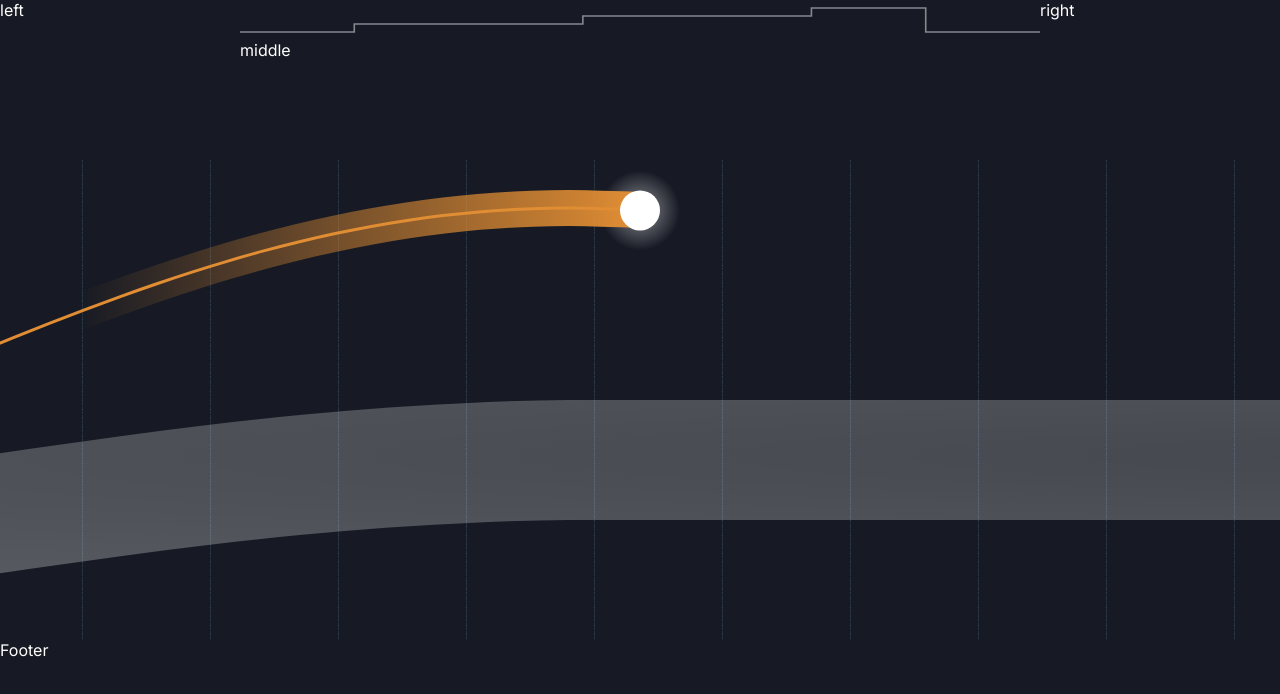
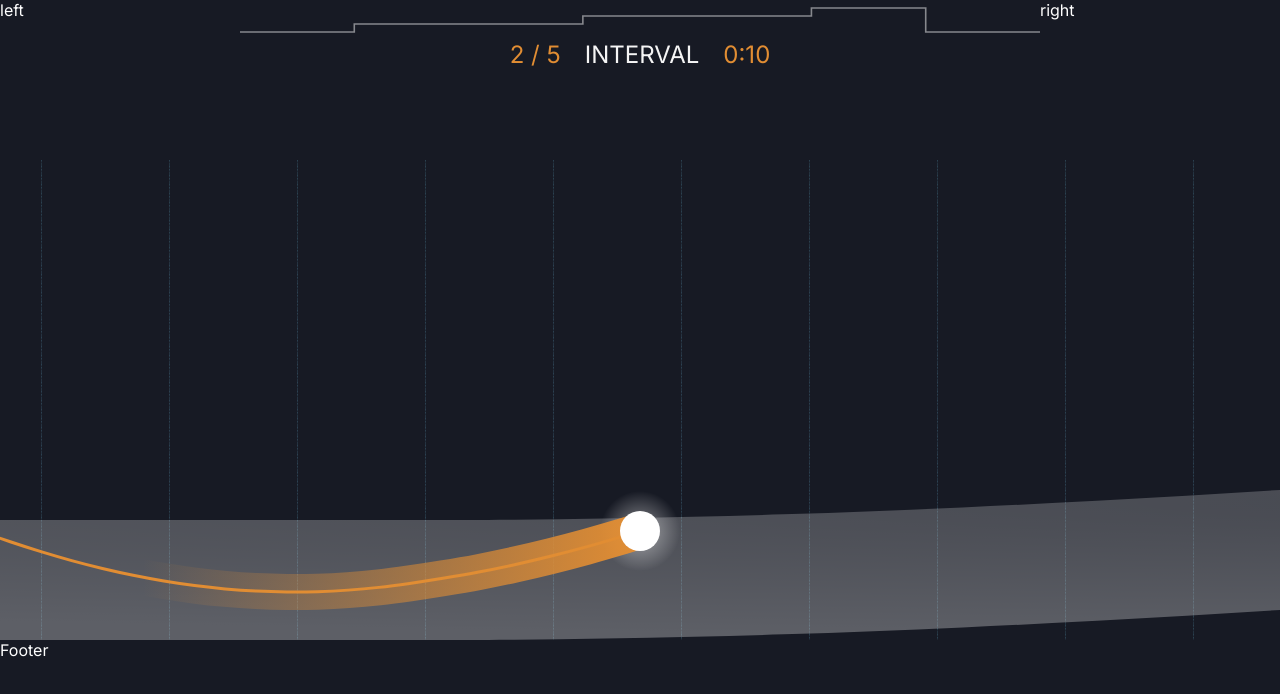
Before and after one commit to BrechtBa/web-row, a Next.js app: page /meteor in a window 1280 px wide. Shown: the top 694 px of the page. Built offline with nearby package versions, Linux system fonts and the light colour scheme.

Commit message:
some clean up

```diff
--- a/package.json
+++ b/package.json
@@ -6,7 +6,8 @@
     "dev": "next dev",
     "build": "next build",
     "start": "next start",
-    "lint": "next lint"
+    "lint": "next lint",
+    "export": "next export"
   },
   "dependencies": {
     "react": "^18",
--- a/src/app/meteor/domain.tsx
+++ b/src/app/meteor/domain.tsx
@@ -1,29 +1,35 @@
 
-import { IntensityZone, IntensityZoneSplits } from '../../domain/domain.tsx'
+import { IntensityZone, IntensityZoneSplits, TimeDelta } from '../../domain/domain'
 
-import IRower from '../../rower/interface.tsx'
+import Rower from '../../rower/interface'
 
 
 export class MeteorWorkoutDefSegment {
-  constructor (duration: number, intensityZone: IntensityZone) {
+
+  duration: TimeDelta;
+  intensityZone: IntensityZone;
+
+  constructor (duration: TimeDelta, intensityZone: IntensityZone) {
     this.duration = duration;
     this.intensityZone = intensityZone;
   }
 
   getMeteorDistance(): number {
-    return getMeteorVelocity(this.intensityZone) * this.duration / 1000;
+    return getMeteorVelocity(this.intensityZone) * this.duration.timeDeltaMs / 1000;
   }
 
 }
 
 
 export class MeteorWorkoutDef {
+  segments: MeteorWorkoutDefSegment[];
+
   constructor(segments: Array<MeteorWorkoutDefSegment>) {
     this.segments = segments;
   }
 
-  getTotalDuration() : number {
-    return this.segments.reduce((accumulator, segment) => accumulator + segment.duration, 0);
+  getTotalDuration() : TimeDelta {
+    return new TimeDelta(this.segments.reduce((accumulator, segment) => accumulator + segment.duration.timeDeltaMs, 0));
   }
 
   getSegments(): Array<MeteorWorkoutDefSegment> {
@@ -49,17 +55,61 @@ function getMeteorVelocity(zone?: IntensityZone) {
 
 
 export function getIntensityZoneInstantaneousVelocityBounds(zone: IntensityZone, intensityZoneSplits: IntensityZoneSplits): {min: number, max: number} {
+
+  let splitMin = intensityZoneSplits[zone];
+  let splitMax = 0;
+
+  if(zone === IntensityZone.Paddle){
+    splitMax = intensityZoneSplits[IntensityZone.Steady];
+  }
+  if(zone === IntensityZone.Steady){
+    splitMax = intensityZoneSplits[IntensityZone.Race];
+  }
+  if(zone === IntensityZone.Race){
+    splitMax = intensityZoneSplits[IntensityZone.Sprint];
+  }
   if(zone === IntensityZone.Sprint){
     // there is no upper bound, so return the same width as the previous zone
-    const v1 = 500*1000 / intensityZoneSplits[zone]
-    const v0 = 500*1000 / intensityZoneSplits[zone-1]
+    const v1 = 500*1000 / splitMin
+    const v0 = 500*1000 / intensityZoneSplits[IntensityZone.Race]
     return {min: v1, max: v1 + (v1-v0)}
   }
-  return {min: 500*1000 / intensityZoneSplits[zone], max: 500*1000 / intensityZoneSplits[zone+1]};
+
+  return {min: 500*1000 / splitMin, max: 500*1000 / splitMax};
+}
+
+interface ActiveSegmentData {
+  index: number;
+  duration: TimeDelta;
+  timeRemaining: TimeDelta;
+}
+
+
+interface MeteorData {
+  meteorDistance: number;
+  meteorTrace: Array<Array<number>>;
+  instantaneousVelocity: number;
+  duration: TimeDelta;
+  time: TimeDelta;
+  timeRemaining: TimeDelta;
+  totalSegments: number;
+  activeSegment: ActiveSegmentData;
 }
 
 
 export class MeteorWorkoutSegment {
+
+  segment: MeteorWorkoutDefSegment;
+  previousSegment: MeteorWorkoutSegment | null;
+  intensityZoneSplits: IntensityZoneSplits;
+  intensityZone: IntensityZone;
+  startTime: TimeDelta
+  duration: TimeDelta;
+  meteorVelocity: number;
+  meteorDistance: number;
+  meteorStartDistance: number;
+  meteorBounds: {min: number, max: number};
+
   constructor(segment: MeteorWorkoutDefSegment, previousSegment: MeteorWorkoutSegment, intensityZoneSplits: IntensityZoneSplits){
     this.segment = segment;
     this.previousSegment = previousSegment;
@@ -68,21 +118,34 @@ export class MeteorWorkoutSegment {
     this.intensityZone = segment.intensityZone;
     this.duration = segment.duration;
     this.meteorVelocity = getMeteorVelocity(segment.intensityZone);
-    this.meteorDistance = this.meteorVelocity * this.duration / 1000;
+    this.meteorDistance = this.meteorVelocity * this.duration.timeDeltaMs / 1000;
     this.meteorBounds = getIntensityZoneInstantaneousVelocityBounds(this.intensityZone, this.intensityZoneSplits)
 
     if(previousSegment === null || previousSegment === undefined){
-      this.startTime = 0;
-      this.startDistance = 0;
+      this.startTime = new TimeDelta(0);
+      this.meteorStartDistance = 0;
     }
     else {
-      this.startTime = previousSegment.startTime + previousSegment.duration;
-      this.startDistance = previousSegment.startDistance + previousSegment.meteorDistance;
+      this.startTime = new TimeDelta(previousSegment.startTime.timeDeltaMs + previousSegment.duration.timeDeltaMs);
+      this.meteorStartDistance = previousSegment.meteorStartDistance + previousSegment.meteorDistance;
     }
   }
 }
 
 export class MeteorWorkout {
+  workout: MeteorWorkoutDef;
+  intensityZoneSplits: IntensityZoneSplits;
+  segments: Array<MeteorWorkoutSegment>;
+
+  totalDuration: TimeDelta;
+  meteorVelocityMin: number;
+  meteorVelocityMax: number;
+  meteorBoundsTrace: Array<{distance: number, min: number, max: number}>;
+
+  startDate: Date | null;
+  meteorTrace: Array<Array<number>>;
+  meteorHistory: Array<{time: TimeDelta, velocity: number}>;
+
   constructor(workout: MeteorWorkoutDef, intensityZoneSplits: IntensityZoneSplits) {
     this.workout = workout;
     this.intensityZoneSplits = intensityZoneSplits;
@@ -92,17 +155,8 @@ export class MeteorWorkout {
 
     this.startDate = null;
 
-    this.active = false;
-    this.instantaneousVelocity = 0;
-
-    this.activeSegment = null;
-
-    this.meteorVelocity = getMeteorVelocity();  // not actual rower velocity but the velocity of the meteor
-    this.meteorDistance = 0;  // not actual rower distance but used for displaying grid lines
-
-    this.meteorTrace = [[0, this.instantaneousVelocity]];
-
-    this.history = [[0, 0]]
+    this.meteorTrace = [[0, 0]];
+    this.meteorHistory = [{time: new TimeDelta(0), velocity: 0}]
 
     this.meteorBoundsTrace = this._getWorkoutInstantaneousVelocityBoundsTrace(
       this.segments, getIntensityZoneInstantaneousVelocityBounds(IntensityZone.Paddle, intensityZoneSplits)
@@ -111,77 +165,141 @@ export class MeteorWorkout {
     this.meteorVelocityMax = getIntensityZoneInstantaneousVelocityBounds(IntensityZone.Sprint, intensityZoneSplits).max;
   }
 
-  _makeSegments(workout: MeteorWorkoutDef, intensityZoneSplits: IntensityZoneSplits): Array<MeteorWorkoutSegment> {
-    return workout.segments.map((segment, index) => {
-      return new MeteorWorkoutSegment(segment, workout.segments[index-1], intensityZoneSplits)
-    });
+  getInitialData(): MeteorData {
+    return {
+      meteorDistance: 0,
+      meteorTrace: [[0, 0]],
+      instantaneousVelocity: 0,
+      duration: new TimeDelta(0),
+      time: new TimeDelta(0),
+      timeRemaining: new TimeDelta(0),
+      totalSegments: 0,
+      activeSegment: {
+        index: -1,
+        duration: new TimeDelta(0),
+        timeRemaining: new TimeDelta(0),
+      }
+    }
+
   }
 
   start() {
-    this.active = true;
     this.startDate = new Date();
   }
 
-  update(now: Date, rower: IRower) {
+  update(now: Date, rower: Rower): MeteorData {
 
-    this.instantaneousVelocity = rower.getInstantaneousVelocity();
+    let instantaneousVelocity = rower.getInstantaneousVelocity();
+    let time = new TimeDelta(0);
+    let activeSegmentIndex = -1;
+    let activeSegment = null;
+    let meteorVelocity = 0;
+    let meteorDistance = 0;
 
-    if(this.active){
-      const time = now.getTime() - this.startDate.getTime()
+    if(this.startDate !== null){
+      time = new TimeDelta(now.getTime() - this.startDate.getTime());
 
-      this.meteorDistance = this._getMeteorDistance(time)
-      this.activeSegment = this._getActiveSegment(time);
+      meteorDistance = this._getMeteorDistance(time)
+      activeSegmentIndex = this._getActiveSegmentIndex(time);
 
-      if(this.activeSegment !== null) {
-        this.meteorVelocity = getMeteorVelocity(this.activeSegment.intensityZone)
+      if(activeSegmentIndex >= 0) {
+        activeSegment = this.segments[activeSegmentIndex];
+        meteorVelocity = getMeteorVelocity(activeSegment.intensityZone)
       }
-      else{
-        this.meteorVelocity = getMeteorVelocity()
+      else {
+        meteorVelocity = getMeteorVelocity()
       }
 
       // update meteor trace
-      if(this.meteorDistance - this.meteorTrace[this.meteorTrace.length-1][0] > 0.2){
-        this.meteorTrace.push([this.meteorDistance, this.instantaneousVelocity]);
+      if(meteorDistance - this.meteorTrace[this.meteorTrace.length-1][0] > 0.2){
+        this.meteorTrace.push([meteorDistance, instantaneousVelocity]);
         this.meteorTrace = this.meteorTrace.slice(-40);
       }
 
       // update history
-      const relativeTime = now.getTime() - this.startDate.getTime();
-      if(relativeTime - this.history[this.history.length-1] > 1.){
-        this.history.push([relativeTime, this.instantaneousVelocity])
+      if(time.timeDeltaMs - this.meteorHistory[this.meteorHistory.length-1].time.timeDeltaMs > 1.){
+        this.meteorHistory.push({time: time, velocity: instantaneousVelocity})
       }
     }
+
+    return {
+      meteorDistance: meteorDistance,
+      instantaneousVelocity: instantaneousVelocity,
+      meteorTrace: this.meteorTrace,
+      duration: this.totalDuration,
+      time: time,
+      timeRemaining: this.totalDuration.subtract(time),
+      totalSegments: this.workout.segments.length,
+      activeSegment: {
+        index: activeSegmentIndex,
+        duration: activeSegment !== null ? activeSegment.duration : new TimeDelta(0),
+        timeRemaining: activeSegment !== null ? activeSegment.startTime.add(activeSegment.duration).subtract(time) : new TimeDelta(0),
+      }
+    };
   }
 
-  _getMeteorDistance(time: number): number {
+  _makeSegments(workout: MeteorWorkoutDef, intensityZoneSplits: IntensityZoneSplits): Array<MeteorWorkoutSegment> {
+    let segments: Array<MeteorWorkoutSegment> = [];
+    for (var i = 0; i < workout.segments.length; i +=1) {
+      segments.push(new MeteorWorkoutSegment(workout.segments[i], segments[segments.length-1], intensityZoneSplits))
+    }
+    return segments
+  }
+
+  _getMeteorDistance(time: TimeDelta): number {
     let totalDuration = 0;
     let totalDistance = 0;
     let segment = null;
     for (var i = 0; i < this.segments.length; i +=1) {
       segment = this.segments[i];
-      if(totalDuration + segment.duration > time) {
-        totalDistance += (time - totalDuration) / 1000 * segment.meteorVelocity;
+      if(totalDuration + segment.duration.timeDeltaMs > time.timeDeltaMs) {
+        totalDistance += (time.timeDeltaMs - totalDuration) / 1000 * segment.meteorVelocity;
         return totalDistance;
       }
-      totalDuration += segment.duration
-      totalDistance += segment.duration / 1000 * segment.meteorVelocity;
+      totalDuration += segment.duration.timeDeltaMs
+      totalDistance += segment.duration.timeDeltaMs / 1000 * segment.meteorVelocity;
     }
-    return totalDistance + (time - totalDuration) / 1000 * getMeteorVelocity(IntensityZone.Paddle);
+    return totalDistance + (time.timeDeltaMs - totalDuration) / 1000 * getMeteorVelocity(IntensityZone.Paddle);
   }
 
-  _getActiveSegment(time: number): MeteorWorkoutDefSegment {
+  _getActiveSegmentIndex(time: TimeDelta): number {
 
     let segmentStart = 0;
     for (var i = 0; i < this.segments.length; i +=1) {
-      if (time < segmentStart + this.segments[i].duration) {
-        return this.segments[i];
+      if (time.timeDeltaMs < segmentStart + this.segments[i].duration.timeDeltaMs) {
+        return i;
       }
-      segmentStart += this.segments[i].duration;
+      segmentStart += this.segments[i].duration.timeDeltaMs;
     }
-    return null;
+    return -1;
   }
 
-  _getSegmentInstantaneousVelocityBoundsTrace(segment: MeteorWorkoutSegment, previousBounds: {min: number, max: number}, startDistance) {
+  _getWorkoutInstantaneousVelocityBoundsTrace(segments: MeteorWorkoutSegment[], previousBounds: {min: number, max: number}): {distance: number, min: number, max: number}[] {
+    let segmentStartDistance = 0;
+
+    let bounds = [{distance: 0, ...previousBounds}];
+    for (var i = 0; i < segments.length; i += 1) {
+      bounds = bounds.concat(
+        this._getSegmentInstantaneousVelocityBoundsTrace(segments[i], {min: bounds[bounds.length - 1].min, max: bounds[bounds.length - 1].max}, segmentStartDistance)
+      );
+      segmentStartDistance += segments[i].meteorDistance;
+    }
+
+    // bounds = bounds.concat(
+    //   Array.from({length: 20}, (_, i) => i + 1).map((i) => {
+    //     return {
+    //       distance: bounds[bounds.length - 1].distance + i*20,
+    //       min: bounds[bounds.length - 1].min,
+    //       max: bounds[bounds.length - 1].max,
+    //     };
+    //   })
+    // );
+    // console.log(bounds);
+
+    return bounds;
+  }
+
+  _getSegmentInstantaneousVelocityBoundsTrace(segment: MeteorWorkoutSegment, previousBounds: {min: number, max: number}, startDistance: number): {distance: number, min: number, max: number}[] {
     const meteorVelocity = segment.meteorVelocity;
     const newBounds = segment.meteorBounds;
 
@@ -190,10 +308,10 @@ export class MeteorWorkout {
     let max = previousBounds.max;
     let v = 0;
 
-    const delta = 10;
+    const delta = 20;
 
     let bounds = []
-    for (var t = 0; t < segment.duration; t += 200) {
+    for (var t = 0; t < segment.duration.timeDeltaMs; t += 200) {
       distance = meteorVelocity * t / 1000
 
       if( distance < delta ) {
@@ -205,25 +323,8 @@ export class MeteorWorkout {
         min = newBounds.min;
         max = newBounds.max;
       }
-      bounds.push([distance + startDistance, {min: min, max: max}])
+      bounds.push({distance: distance + startDistance, min: min, max: max})
     }
     return bounds;
   }
-
-  _getWorkoutInstantaneousVelocityBoundsTrace(segments: Array<MeteorWorkoutSegment>, previousBounds) {
-    let segmentStartDistance = 0;
-
-    let bounds = [[-20, previousBounds]];
-    for (var i = 0; i < segments.length; i += 1) {
-      bounds = bounds.concat(
-        this._getSegmentInstantaneousVelocityBoundsTrace(segments[i], bounds[bounds.length - 1][1], segmentStartDistance)
-      );
-      segmentStartDistance += segments[i].meteorDistance;
-    }
-    for (var i=1; i < 20; i+= 1){
-      bounds.push([bounds[bounds.length - 1][0] + 20, bounds[bounds.length - 1][1]])
-    }
-
-    return bounds;
-  }
 }
--- a/src/app/meteor/page.module.css
+++ b/src/app/meteor/page.module.css
@@ -1,7 +1,23 @@
-:root {
-  --orb-radius: 20;
+#OverviewGraph {
+  stroke: rgba(var(--primary-text-rgb), 0.5);
 }
 
-#OverviewGraph {
-  stroke: rgba(var(--primary-text-rgb), 0.5)
+
+.segmentStats {
+  font-size: 1.5em;
 }
+
+.segmentNumber {
+  color: rgba(var(--important-rgb), 1.0);
+}
+
+.segmentTitle {
+  color: rgba(var(--primary-text-rgb), 1.0);
+  text-transform: uppercase;
+  margin-left: 1em;
+  margin-right: 1em;
+}
+
+.segmentTimeRemaining {
+  color: rgba(var(--important-rgb), 1.0);
+}
--- a/src/app/meteor/page.tsx
+++ b/src/app/meteor/page.tsx
@@ -1,15 +1,14 @@
 "use client"
 import React, { useState, useEffect, useRef } from "react";
 
-import getRower from '../../rower/factory.tsx'
-import { IntensityZone } from '../../domain/domain.tsx'
-import { MeteorWorkoutDefSegment, MeteorWorkoutDef, MeteorWorkout,
-  getIntensityZoneInstantaneousVelocityBounds, getWorkoutInstantaneousVelocityBoundsTrace} from './domain.tsx'
+import getRower from '../../rower/factory'
+import { IntensityZone, TimeDelta, range } from '../../domain/domain'
+import { MeteorWorkoutDefSegment, MeteorWorkoutDef, MeteorWorkout, MeteorWorkoutSegment } from './domain'
 
 import styles from "./page.module.css";
 
 
-function calculateSmoothPath(data, k) {
+function calculateSmoothPath(data: number[][], k?: number) {
   if (k == null) k = 1.0;
 
   var size = data.length;
@@ -44,7 +43,8 @@ function calculateSmoothPath(data, k) {
 
 
 
-function MeteorTrace({instantaneousVelocity, meteorTrace, meteorDistance, distanceToPixels, velocityToPixels}) {
+function MeteorTrace({instantaneousVelocity, meteorTrace, meteorDistance, distanceToPixels, velocityToPixels}:
+                     {instantaneousVelocity: number, meteorTrace: number[][], meteorDistance: number, distanceToPixels: (d: number) => number, velocityToPixels: (v: number) => number}) {
   const ORB_RADIUS = 20;
 
   let fullMeteorTrace = meteorTrace;
@@ -83,7 +83,7 @@ function MeteorTrace({instantaneousVelocity, meteorTrace, meteorDistance, distan
 }
 
 
-function VerticalGrid({x}) {
+function VerticalGrid({x}: {x: number}) {
   const left = `${x}px`;
   return (
     <div style={{width: "100px", height: "100%", position: "absolute", left: left, bottom: 0}}>
@@ -96,12 +96,32 @@ function VerticalGrid({x}) {
 }
 
 
-function MeteorBounds({workout, intensityZoneSplits, meteorDistance, distanceToPixels, velocityToPixels, meteorBoundsTrace}) {
+function MeteorBounds({meteorDistance, distanceToPixels, velocityToPixels, meteorBoundsTrace}:
+                      {meteorDistance: number,  distanceToPixels: (d: number) => number, velocityToPixels: (c: number) => number, meteorBoundsTrace: Array<{distance: number, min: number, max: number}>}) {
 
-  const filteredTrace = workout.meteorBoundsTrace.filter(v => Math.abs(v[0] - meteorDistance) < 40);
-  let fullBoundsTrace = []
-  fullBoundsTrace = fullBoundsTrace.concat(filteredTrace.map(v => [v[0], v[1].min]));
-  fullBoundsTrace = fullBoundsTrace.concat(filteredTrace.reverse().map(v => [v[0], v[1].max]));
+  let filledTrace = [...meteorBoundsTrace]
+  // fill up screen
+  if(meteorDistance - 20 < filledTrace[0].distance){
+    let fillBeforeTrace = range(meteorDistance - 20, Math.min(meteorDistance + 20, filledTrace[0].distance), 0.5).map((d) => {
+      return {distance: d, min: filledTrace[0].min, max: filledTrace[0].max}
+    })
+    filledTrace = fillBeforeTrace.concat(filledTrace)
+  }
+
+  let index = filledTrace.length-1;
+  if(meteorDistance + 20 > filledTrace[index].distance){
+    let fillAfterTrace = range(Math.max(meteorDistance - 20, filledTrace[index].distance+0.5) , meteorDistance + 20, 0.5).map((d) => {
+      return {distance: d, min: filledTrace[index].min, max: filledTrace[index].max}
+    })
+    filledTrace = filledTrace.concat(fillAfterTrace);
+  }
+
+  const filteredTrace = filledTrace.filter(v => Math.abs(v.distance - meteorDistance) < 40);
+
+  let fullBoundsTrace: Array<Array<number>> = [];
+
+  fullBoundsTrace = fullBoundsTrace.concat(filteredTrace.map(v => [v.distance, v.min]));
+  fullBoundsTrace = fullBoundsTrace.concat(filteredTrace.reverse().map(v => [v.distance, v.max]));
 
   const path = calculateSmoothPath(fullBoundsTrace.map(
       p => [distanceToPixels(p[0]), velocityToPixels(p[1])]));
@@ -123,33 +143,38 @@ function MeteorBounds({workout, intensityZoneSplits, meteorDistance, distanceToP
   )
 }
 
-function GameArea({workout, meteorDistance, instantaneousVelocity, meteorTrace}) {
+function GameArea({workout, meteorDistance, instantaneousVelocity, meteorTrace, meteorBoundsTrace}:
+                  {workout: MeteorWorkout, meteorDistance: number, instantaneousVelocity: number, meteorTrace: Array<Array<number>>, meteorBoundsTrace: Array<{distance: number, min: number, max: number}>}) {
   const screenWidthDistance = 10;
   const gridWidthDistance = 1;
 
   // get the gameAreaSize
-  const gameAreaRef = useRef();
+  const gameAreaRef = useRef <HTMLDivElement | null> (null);
+
   const [gameAreaSize, setGameAreaSize] = useState({
     width: 1000,
     height: 800,
   });
+
   useEffect(() => {
-    setGameAreaSize({
-      width: gameAreaRef.current.offsetWidth,
-      height: gameAreaRef.current.offsetHeight
-    });
+    if( gameAreaRef.current !== null ){
+      setGameAreaSize({
+        width: gameAreaRef.current.offsetWidth,
+        height: gameAreaRef.current.offsetHeight
+      });
+    }
   }, [gameAreaRef]);
 
   // functions to determine the position in the game area for distance and velocity
-  const distanceToPixels = (d) => {
+  const distanceToPixels = (d: number) => {
     return (d - meteorDistance + 0.5*screenWidthDistance)/screenWidthDistance * gameAreaSize.width;
   }
-  const velocityToPixels = (v) => {
+  const velocityToPixels = (v: number) => {
     return gameAreaSize.height - (v - workout.meteorVelocityMin) / (workout.meteorVelocityMax - workout.meteorVelocityMin) * gameAreaSize.height;
   }
 
-  const gridDistance = parseInt((meteorDistance - 0.5*screenWidthDistance) / gridWidthDistance) * gridWidthDistance
-  const gridDistances = Array(11).fill().map((x,i)=> gridDistance + i * gridWidthDistance)
+  const gridDistance = Math.floor((meteorDistance - 0.5*screenWidthDistance) / gridWidthDistance) * gridWidthDistance
+  const gridDistances = Array.from({length: 11}, (_, i) => i).map((x,i)=> gridDistance + i * gridWidthDistance)
 
   return (
     <div ref={gameAreaRef} style={{width: "100%", height: "100%", position: "relative"}}>
@@ -158,11 +183,7 @@ function GameArea({workout, meteorDistance, instantaneousVelocity, meteorTrace})
           <VerticalGrid key={d} x={distanceToPixels(d)}/>
       ))}
 
-      <MeteorBounds workout={workout} meteorDistance={meteorDistance} distanceToPixels={distanceToPixels} velocityToPixels={velocityToPixels}/>
-
-      { workout.activeSegment !== null && (
-        <div></div>
-      )}
+      <MeteorBounds meteorDistance={meteorDistance} distanceToPixels={distanceToPixels} velocityToPixels={velocityToPixels} meteorBoundsTrace={meteorBoundsTrace}/>
 
       <MeteorTrace meteorTrace={meteorTrace} instantaneousVelocity={instantaneousVelocity}  meteorDistance={meteorDistance} distanceToPixels={distanceToPixels} velocityToPixels={velocityToPixels}/>
 
@@ -171,14 +192,14 @@ function GameArea({workout, meteorDistance, instantaneousVelocity, meteorTrace})
 }
 
 
-function WorkoutOverviewGraph({workout, currentDuration}) {
-  const segmentHeight = (segment) => {
-    return 50 - parseInt(segment.intensityZone) * 10
+function WorkoutOverviewGraph({workout, time}: {workout: MeteorWorkout, time: TimeDelta}) {
+  const segmentHeight = (segment: MeteorWorkoutSegment): number => {
+    return 50 - segment.intensityZone * 10
   }
   const totalWorkoutDuration = workout.totalDuration;
 
-  const segmentLength = (segment) => {
-    return segment.duration / totalWorkoutDuration * 1000 ;
+  const segmentLength = (segment: MeteorWorkoutSegment): number => {
+    return segment.duration.timeDeltaMs / totalWorkoutDuration.timeDeltaMs * 1000 ;
   }
   const calculatePath = (workout: MeteorWorkout): string => {
 
@@ -210,15 +231,37 @@ function WorkoutOverviewGraph({workout, currentDuration}) {
 }
 
 
+function SegmentIntervalStats({activeSegmentIndex, totalSegments, timeRemaining}: {activeSegmentIndex: number, totalSegments: number, timeRemaining: TimeDelta}){
+
+  return (
+    <div style={{display: "flex", flexDirection: "row", justifyContent: "center"}} className={styles.segmentStats}>
+      <div className={styles.segmentNumber}>
+        {activeSegmentIndex > -1 && (
+          <span>{activeSegmentIndex + 1} / {totalSegments}</span>
+        )}
+      </div>
+
+      <div className={styles.segmentTitle}>
+        Interval
+      </div>
+      <div className={styles.segmentTimeRemaining}>
+        {activeSegmentIndex > -1 && (
+          timeRemaining.formatMinutesSeconds()
+        )}
+      </div>
+    </div>
+  );
+}
+
 const rower = getRower();
 
 const workout = new MeteorWorkout(
   new MeteorWorkoutDef([
-    new MeteorWorkoutDefSegment(5*1000, IntensityZone.Paddle),
-    new MeteorWorkoutDefSegment(10*1000, IntensityZone.Steady),
-    new MeteorWorkoutDefSegment(10*1000, IntensityZone.Race),
-    new MeteorWorkoutDefSegment(5*1000, IntensityZone.Sprint),
-    new MeteorWorkoutDefSegment(5*1000, IntensityZone.Paddle),
+    new MeteorWorkoutDefSegment(new TimeDelta(5*1000), IntensityZone.Paddle),
+    new MeteorWorkoutDefSegment(new TimeDelta(10*1000), IntensityZone.Steady),
+    new MeteorWorkoutDefSegment(new TimeDelta(10*1000), IntensityZone.Race),
+    new MeteorWorkoutDefSegment(new TimeDelta(5*1000), IntensityZone.Sprint),
+    new MeteorWorkoutDefSegment(new TimeDelta(5*1000), IntensityZone.Paddle),
   ]),
   {
     [IntensityZone.Paddle]: 500 / 3.0 * 1000,
@@ -233,9 +276,7 @@ export default function Page() {
 
   const dt = 40;
 
-  const [instantaneousVelocity, setInstantaneousVelocity] = useState(0);
-  const [meteorTrace, setMeteorTrace] = useState([[0, 0]]);
-  const [meteorDistance, setMeteorDistance] = useState(0);
+  const [meteorData, setMeteorData] = useState(workout.getInitialData());
 
 
   useEffect(() => {
@@ -244,20 +285,15 @@ export default function Page() {
 
   // start the ui update loops
   useEffect(() => {
-    const t0 = new Date().getTime();
-
-    const fastInterval = setInterval(() => {
+    const frameRefreshInterval = setInterval(() => {
       const t = new Date();
 
-      workout.update(t, rower);
-
-      setInstantaneousVelocity(workout.instantaneousVelocity);
-      setMeteorDistance(workout.meteorDistance);
-      setMeteorTrace(workout.meteorTrace);
+      const newMeteorData = workout.update(t, rower);
+      setMeteorData(newMeteorData);
     }, dt);
 
     return () => {
-      clearInterval(fastInterval);
+      clearInterval(frameRefreshInterval);
     }
   }, []);
 
@@ -270,10 +306,10 @@ export default function Page() {
         </div>
         <div style={{flexGrow: 1, display: "flex", flexDirection: "column"}}>
             <div>
-              <WorkoutOverviewGraph workout={workout} />
+              <WorkoutOverviewGraph workout={workout} time={meteorData.time}/>
             </div>
             <div>
-              middle
+              <SegmentIntervalStats activeSegmentIndex={meteorData.activeSegment.index} totalSegments={meteorData.totalSegments} timeRemaining={meteorData.activeSegment.timeRemaining} />
             </div>
         </div>
         <div style={{width: "15em"}}>
@@ -284,9 +320,10 @@ export default function Page() {
       <div style={{width: "100%", flexGrow: 1, position: "relative"}}>
         <GameArea
             workout={workout}
-            meteorDistance={meteorDistance}
-            instantaneousVelocity={instantaneousVelocity}
-            meteorTrace={meteorTrace}/>
+            meteorDistance={meteorData.meteorDistance}
+            instantaneousVelocity={meteorData.instantaneousVelocity}
+            meteorTrace={meteorData.meteorTrace}
+            meteorBoundsTrace={workout.meteorBoundsTrace}/>
       </div>
       <div style={{display: "flex", height: "10em"}}>
         Footer
--- a/src/rower/interface.tsx
+++ b/src/rower/interface.tsx
@@ -1,3 +1,3 @@
-interface IRower {
+export default interface Rower {
   getInstantaneousVelocity() : number;
 }
```
Also changed, not shown: src/domain/domain.tsx (+30 -1 lines), src/rower/factory.tsx (+4 -4 lines).
